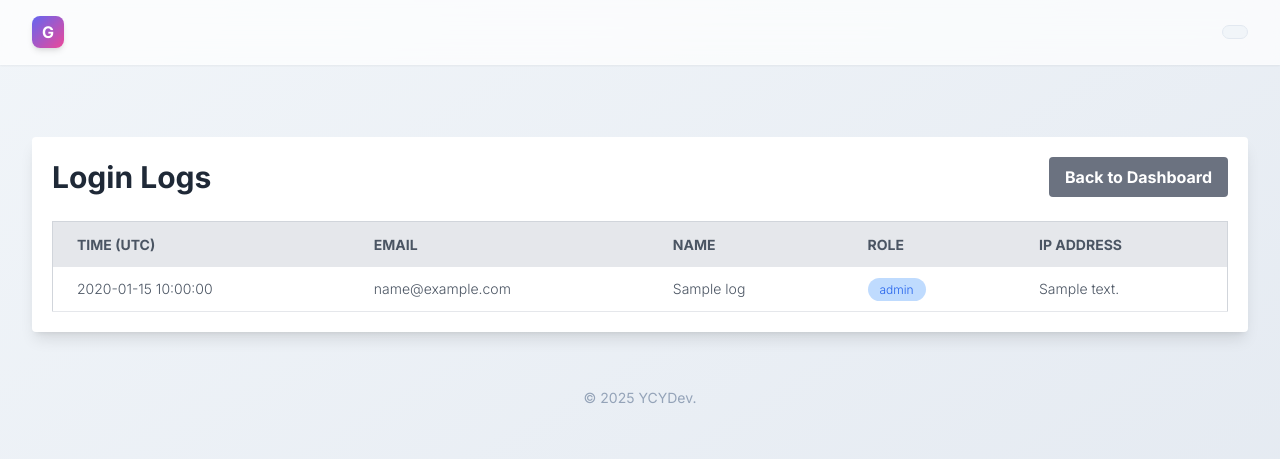
After one commit to ycy-0510/grade-query, a FastAPI app: template templates/admin_login_logs.html in a window 1280 px wide. The commit adds this page. Shown: the top 459 px of the page. Run offline with FastAPI, Linux system fonts and the light colour scheme; the template is opened without the code that fills it: most values are stand-ins (such as "Sample title", 1, 10 or a date in 2020); some libraries are stand-ins or nearby versions.

Commit message:
Add login log

```diff
--- a/docker-compose.debug.yml
+++ b/docker-compose.debug.yml
@@ -26,7 +26,6 @@ services:
       # Initial Admin Setup
       INITIAL_ADMIN_EMAIL: ${INITIAL_ADMIN_EMAIL}
       SECRET_KEY: ${SECRET_KEY}
-      DOCKER_USERNAME: ${DOCKER_USERNAME}
       # AI & Captcha
       GEMINI_API_KEY: ${GEMINI_API_KEY}
       GEMINI_MODEL: ${GEMINI_MODEL}
--- a/docker-compose.yml
+++ b/docker-compose.yml
@@ -29,7 +29,6 @@ services:
       # Initial Admin Setup
       INITIAL_ADMIN_EMAIL: ${INITIAL_ADMIN_EMAIL}
       SECRET_KEY: ${SECRET_KEY}
-      DOCKER_USERNAME: ${DOCKER_USERNAME}
       # AI & Captcha
       GEMINI_API_KEY: ${GEMINI_API_KEY}
       GEMINI_MODEL: ${GEMINI_MODEL}
--- a/main.py
+++ b/main.py
@@ -19,7 +19,8 @@ from crud import (
     process_excel_upload, calculate_student_grades, create_user, get_user_by_email,
     process_student_upload, get_score_matrix, bulk_update_scores, export_db_to_json,
     import_db_from_json, generate_grades_excel, delete_exam, toggle_exam_submission,
-    create_submission_log, get_student_submission_status, get_submission_logs, get_all_exams
+    create_submission_log, get_student_submission_status, get_submission_logs, get_all_exams,
+    create_login_log, cleanup_old_login_logs, get_login_logs
 )
 from i18n import TRANSLATIONS
 
@@ -41,6 +42,11 @@ TURNSTILE_SECRET_KEY = os.environ.get("TURNSTILE_SECRET_KEY")
 @app.on_event("startup")
 def on_startup():
     init_db()
+    # Cleanup old logs (3 days retention)
+    from database import engine
+    from sqlmodel import Session
+    with Session(engine) as session:
+        cleanup_old_login_logs(session, retention_days=3)
 
 async def verify_turnstile(token: str, ip: str) -> bool:
     if not TURNSTILE_SECRET_KEY:
@@ -110,9 +116,30 @@ async def auth_google(request: Request, session: Session = Depends(get_session))
         'seat_number': db_user.seat_number
     }
 
+
     if db_user.role == UserRole.ADMIN:
+        # Create Login Log
+        create_login_log(
+            session,
+            email=db_user.email,
+            role=db_user.role,
+            ip_address=request.client.host,
+            user_id=db_user.id,
+            name=db_user.name,
+            user_agent=request.headers.get("user-agent")
+        )
         return RedirectResponse(url='/admin')
     else:
+        # Create Login Log
+        create_login_log(
+            session,
+            email=db_user.email,
+            role=db_user.role,
+            ip_address=request.client.host,
+            user_id=db_user.id,
+            name=db_user.name,
+            user_agent=request.headers.get("user-agent")
+        )
         return RedirectResponse(url='/student')
 
 @app.get("/logout")
@@ -353,6 +380,20 @@ async def admin_logs(request: Request, session: Session = Depends(get_session)):
         "lang": request.cookies.get("lang", "en")
     })
 
+@app.get("/admin/login-logs", response_class=HTMLResponse)
+async def admin_login_logs(request: Request, session: Session = Depends(get_session)):
+    user = request.session.get('user')
+    if not user or user['role'] != 'admin':
+        return RedirectResponse("/")
+
+    logs = get_login_logs(session)
+
+    return templates.TemplateResponse("admin_login_logs.html", {
+        "request": request,
+        "logs": logs,
+        "lang": request.cookies.get("lang", "en")
+    })
+
 # --- Student Routes ---
 @app.get("/student", response_class=HTMLResponse)
 async def student_dashboard(request: Request, session: Session = Depends(get_session)):
--- /dev/null
+++ b/templates/admin_login_logs.html
@@ -0,0 +1,52 @@
+{% extends "base.html" %}
+
+{% block title %}Login Logs{% endblock %}
+
+{% block content %}
+<div class="container mx-auto mt-10 p-5 bg-white rounded shadow-lg">
+    <div class="flex justify-between items-center mb-6">
+        <h1 class="text-3xl font-bold text-gray-800">Login Logs</h1>
+        <a href="/admin" class="bg-gray-500 hover:bg-gray-700 text-white font-bold py-2 px-4 rounded">
+            Back to Dashboard
+        </a>
+    </div>
+
+    <div class="overflow-x-auto">
+        <table class="min-w-full bg-white border border-gray-300">
+            <thead>
+                <tr class="bg-gray-200 text-gray-600 uppercase text-sm leading-normal">
+                    <th class="py-3 px-6 text-left">Time (UTC)</th>
+                    <th class="py-3 px-6 text-left">Email</th>
+                    <th class="py-3 px-6 text-left">Name</th>
+                    <th class="py-3 px-6 text-left">Role</th>
+                    <th class="py-3 px-6 text-left">IP Address</th>
+                </tr>
+            </thead>
+            <tbody class="text-gray-600 text-sm font-light">
+                {% for log in logs %}
+                <tr class="border-b border-gray-200 hover:bg-gray-100">
+                    <td class="py-3 px-6 text-left whitespace-nowrap">
+                        {{ log.login_time.strftime('%Y-%m-%d %H:%M:%S') }}
+                    </td>
+                    <td class="py-3 px-6 text-left">
+                        {{ log.email }}
+                    </td>
+                    <td class="py-3 px-6 text-left">
+                        {{ log.name or "-" }}
+                    </td>
+                    <td class="py-3 px-6 text-left">
+                        <span
+                            class="{% if log.role == 'admin' %}bg-purple-200 text-purple-600{% else %}bg-blue-200 text-blue-600{% endif %} py-1 px-3 rounded-full text-xs">
+                            {{ log.role }}
+                        </span>
+                    </td>
+                    <td class="py-3 px-6 text-left">
+                        {{ log.ip_address }}
+                    </td>
+                </tr>
+                {% endfor %}
+            </tbody>
+        </table>
+    </div>
+</div>
+{% endblock %}
```
Also changed, not shown: crud.py (+25 -1 lines), crud_logs_snippet.py (deleted, +0 -44 lines), models.py (+10 -0 lines), templates/admin.html (+9 -0 lines).
